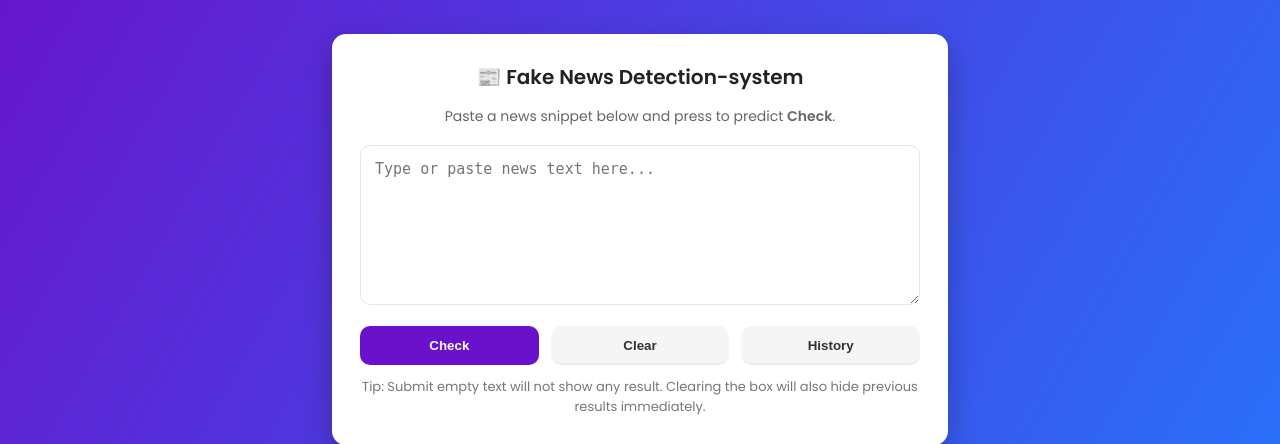
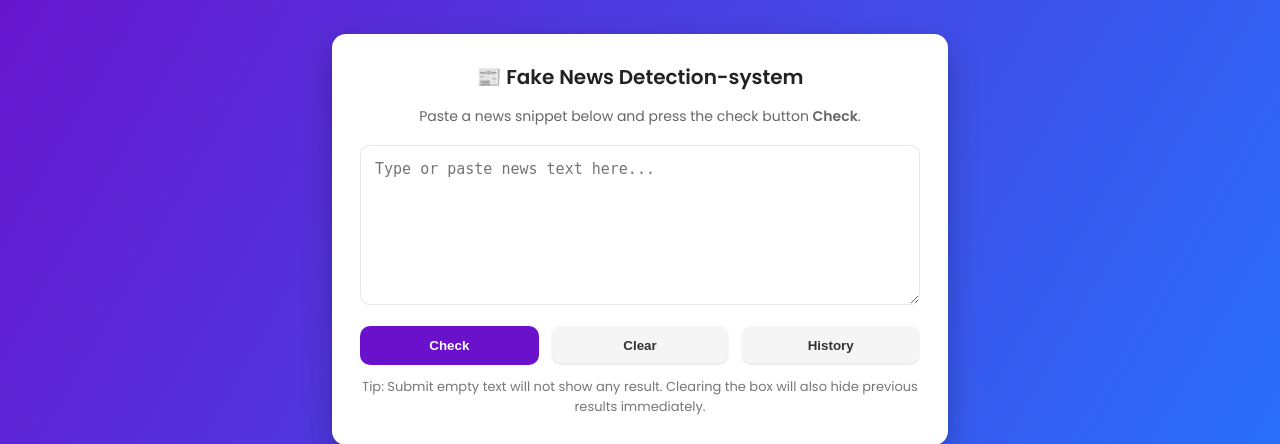
Before and after one commit to gurupranith6-ops/fake-news-devops, a Flask app: page / in a window 1280 px wide. Shown: the part 161-605 px from the top of the page. Run offline with Flask 3, Linux system fonts and the light colour scheme; parts of the project's set-up code (start-up, migrations or seed data) failed here and were passed over.

Commit message:
updated subtitile text

```diff
--- a/templates/index.html
+++ b/templates/index.html
@@ -197,7 +197,7 @@
         <h1>📰 Fake News Detection-system </h1>
 
         <p class="subtitle">
-            Paste a news snippet below and press to predict <strong>Check</strong>.
+            Paste a news snippet below and press the check button <strong>Check</strong>.
         </p>
 
         <form id="newsForm" method="POST" action="/predict" autocomplete="off">
```
